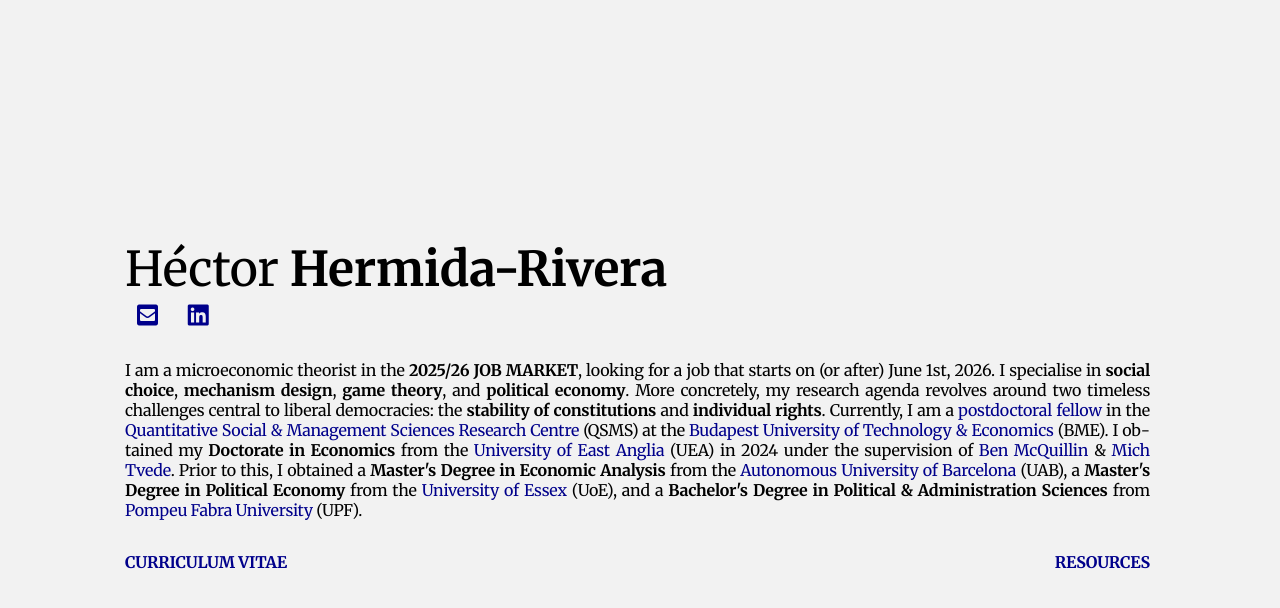
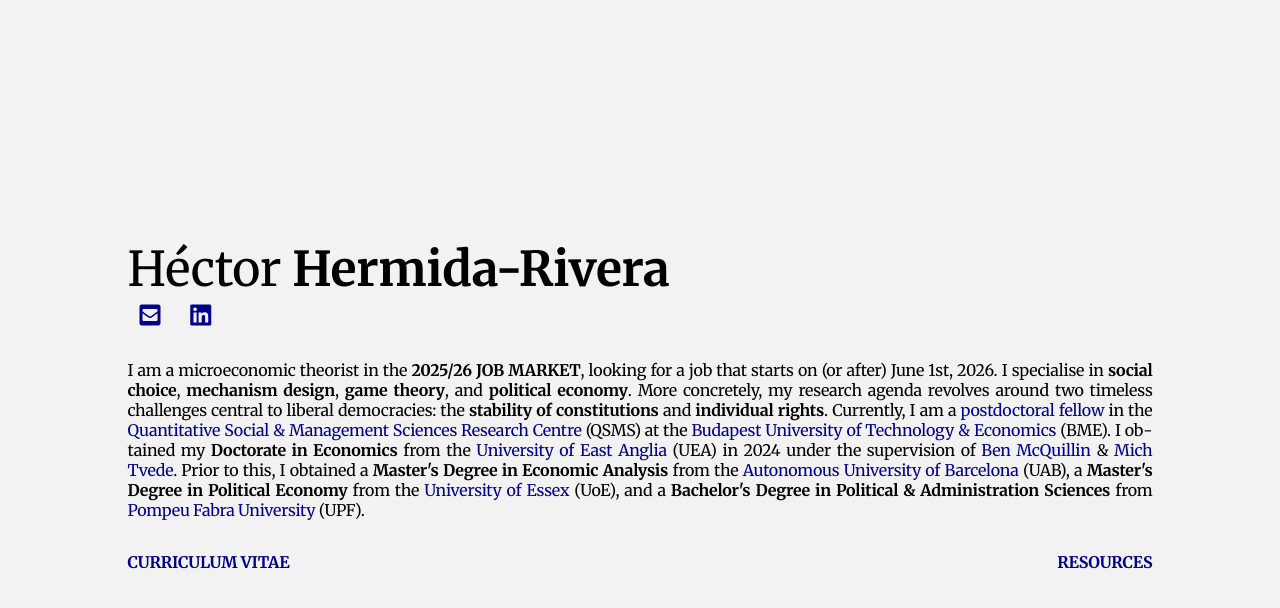
Before and after one commit to HectorHermidaRivera/hectorhermidarivera.github.io, a Jekyll site: the page built from index.md, in a window 1280 px wide. Shown: the top 608 px of the page. Built offline with Jekyll 4.4.1, drawn with Linux system fonts in a browser that asks for light colours; a style sheet for code colours, icons or effects is not loaded.

Commit message:
Update style.css

```diff
--- a/assets/css/style.css
+++ b/assets/css/style.css
@@ -50,7 +50,7 @@ body {
 
 body.home-page .content {
   padding-left: 5px !important;
-  padding-right: 10px !important;
+  padding-right: 5px !important;
 }
 
 /* TITLE */
@@ -405,10 +405,10 @@ h2.collapsible-link {
     margin-left: auto !important;
     margin-right: auto !important;
     margin-bottom: 30px !important;
-    padding-left: 1dvw !important;
-    padding-right: 1dvw !important;
+    padding-left: 1px !important;
+    padding-right: 1px !important;
     max-width: 1025px !important;
-    width: 95dvw !important;
+    width: 98% !important;
     text-align: left !important;
   }
 }
```
